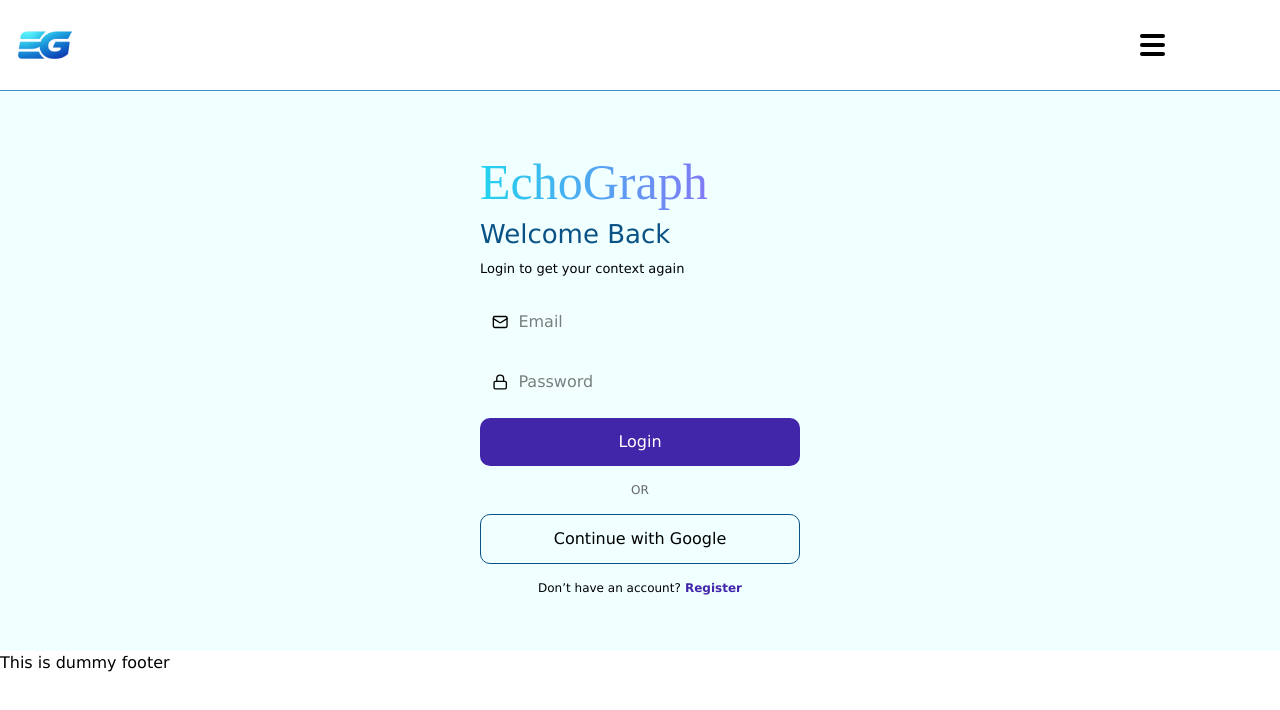
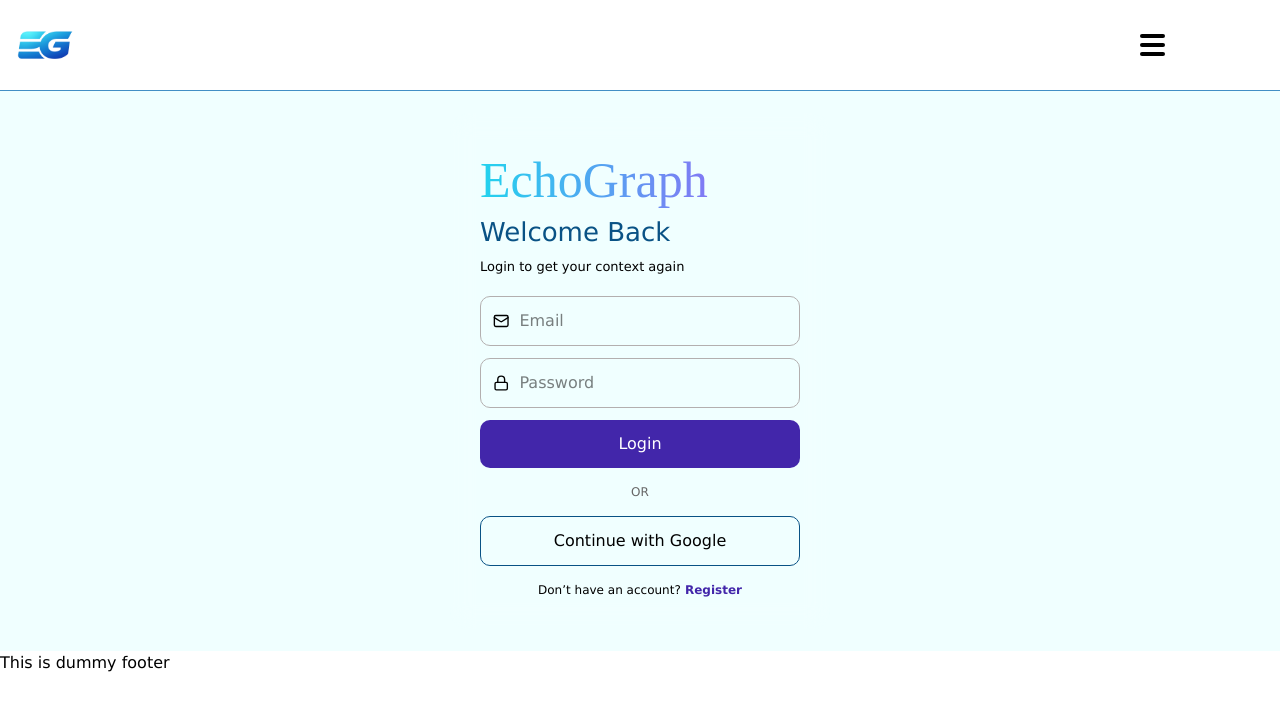
Before and after one commit to kabindrabohara078/echograph-frontend, a React (Vite) app: page /start in a window 1280 px wide. Shown: the top 710 px of the page. Built offline with nearby package versions, Linux system fonts and the light colour scheme; a web font is replaced by a local one.

Commit message:
auth-page-height-fix-2

```diff
--- a/src/pages/Auth.css
+++ b/src/pages/Auth.css
@@ -53,7 +53,7 @@
   padding: 12px;
   margin-bottom: 12px;
   border-radius: 10px;
-  background: rgba(255, 255, 255, 0.05);
+  border:1px solid rgb(179, 175, 175);
 }
 
 .input-box input {
```
